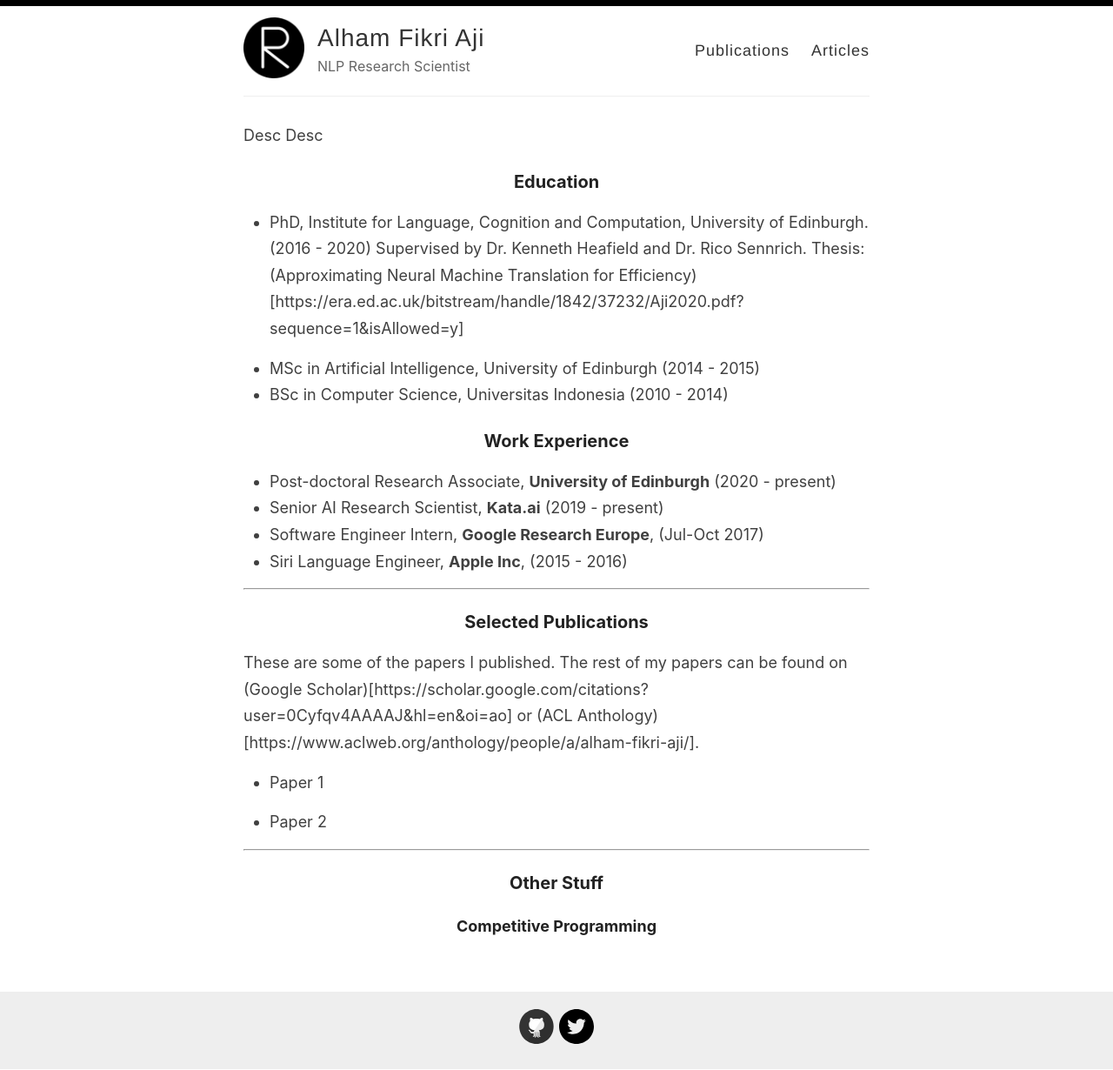
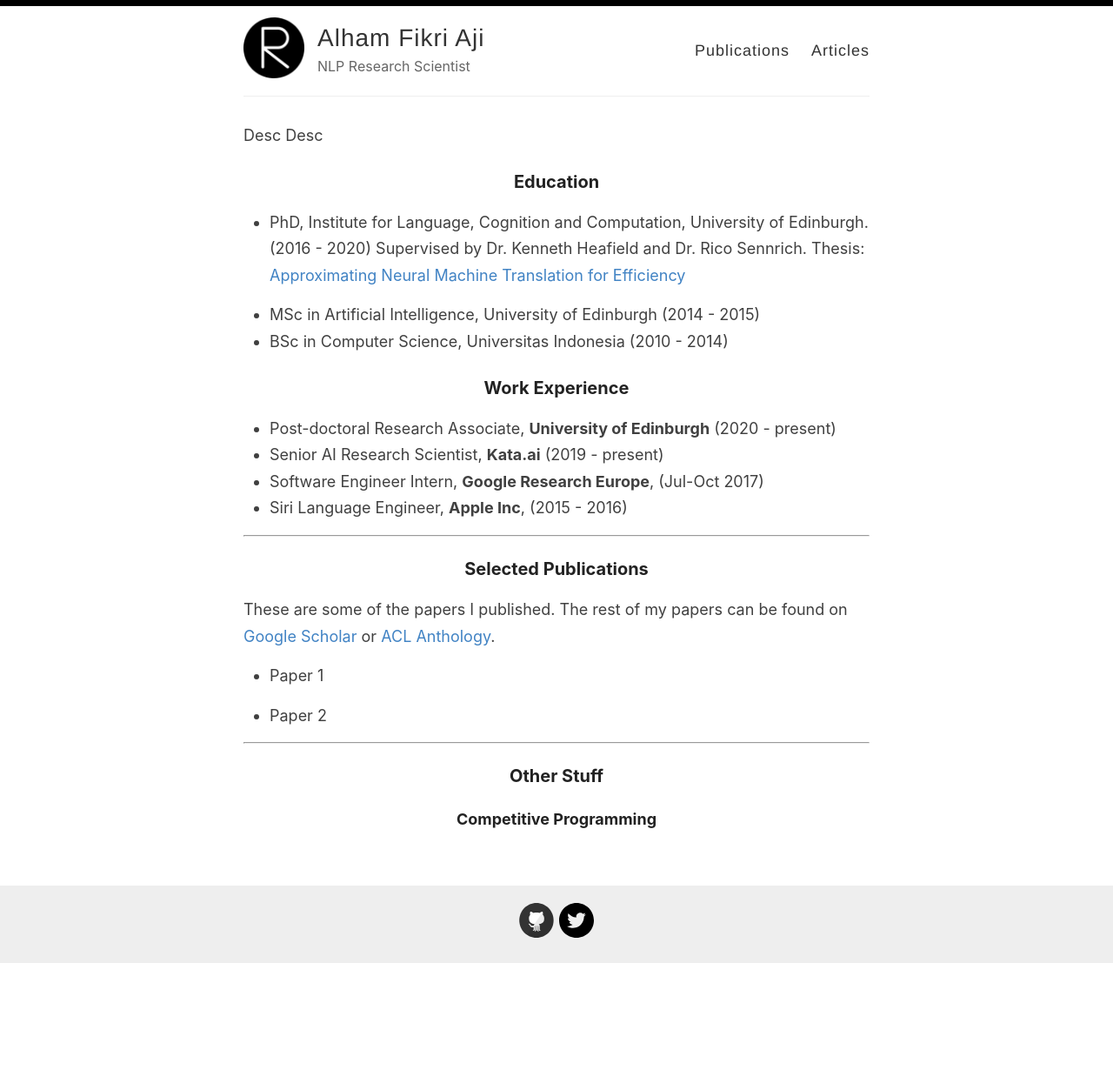
Before and after one commit to afaji/afaji.github.io, a Jekyll site: the page built from index.md, in a window 1280 px wide. Shown: the whole page at 87% size. Built offline with Jekyll 4.4.1, drawn with Linux system fonts in a browser that asks for light colours; after the commit the page ends 1108 px from its top, so only the background shows below that.

Commit message:
Update index.md

```diff
--- a/index.md
+++ b/index.md
@@ -8,7 +8,7 @@ Desc Desc
 
 - PhD, Institute for Language, Cognition and Computation, University of Edinburgh. (2016 - 2020)
   Supervised by Dr. Kenneth Heafield and Dr. Rico Sennrich.
-  Thesis: (Approximating Neural Machine Translation for Efficiency)[https://era.ed.ac.uk/bitstream/handle/1842/37232/Aji2020.pdf?sequence=1&isAllowed=y]
+  Thesis: [Approximating Neural Machine Translation for Efficiency](https://era.ed.ac.uk/bitstream/handle/1842/37232/Aji2020.pdf?sequence=1&isAllowed=y)
 
 - MSc in Artificial Intelligence, University of Edinburgh (2014 - 2015)
 - BSc in Computer Science, Universitas Indonesia (2010 - 2014)
@@ -24,7 +24,7 @@ Desc Desc
 
 ### Selected Publications
 
-These are some of the papers I published. The rest of my papers can be found on (Google Scholar)[https://scholar.google.com/citations?user=0Cyfqv4AAAAJ&hl=en&oi=ao] or (ACL Anthology)[https://www.aclweb.org/anthology/people/a/alham-fikri-aji/].
+These are some of the papers I published. The rest of my papers can be found on [Google Scholar](https://scholar.google.com/citations?user=0Cyfqv4AAAAJ&hl=en&oi=ao) or [ACL Anthology](https://www.aclweb.org/anthology/people/a/alham-fikri-aji/).
 
 - Paper 1
 
```
